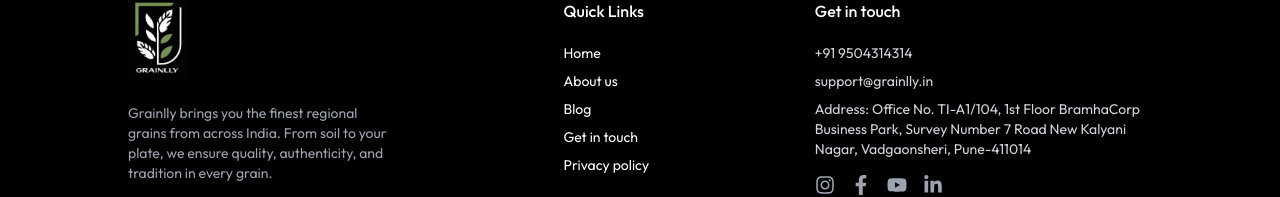
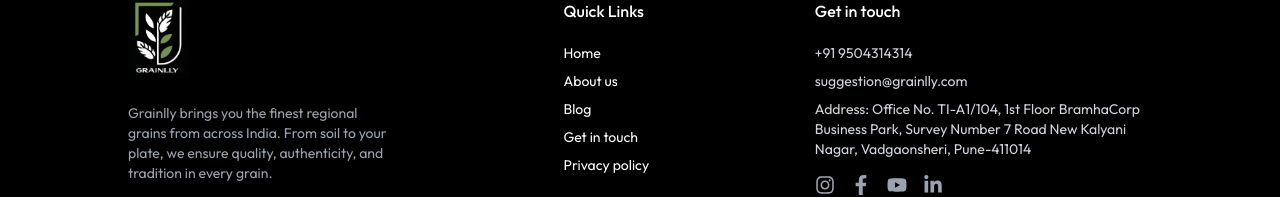
Before and after one commit to MightyWarner19/grainlly, a Next.js app: page / in a window 1280 px wide. Shown: the part 1772-1969 px from the top of the page. Built offline with nearby package versions, Linux system fonts and the light colour scheme; no server answers; the database is empty.

Commit message:
Update contact email in Footer component

```diff
--- a/components/Footer.jsx
+++ b/components/Footer.jsx
@@ -44,7 +44,7 @@ const Footer = () => {
             <h2 className="font-medium text-white mb-5">Get in touch</h2>
             <div className="text-sm space-y-2 text-gray-300">
               <p>+91 9504314314</p>
-              <p>support@grainlly.in</p>
+              <p>suggestion@grainlly.com</p>
               <p>Address: Office No. TI-A1/104, 1st Floor  BramhaCorp Business Park, Survey Number 7 Road New Kalyani Nagar, Vadgaonsheri, Pune-411014</p>
             </div>
             <div className="mt-4 flex items-center gap-4">
```
